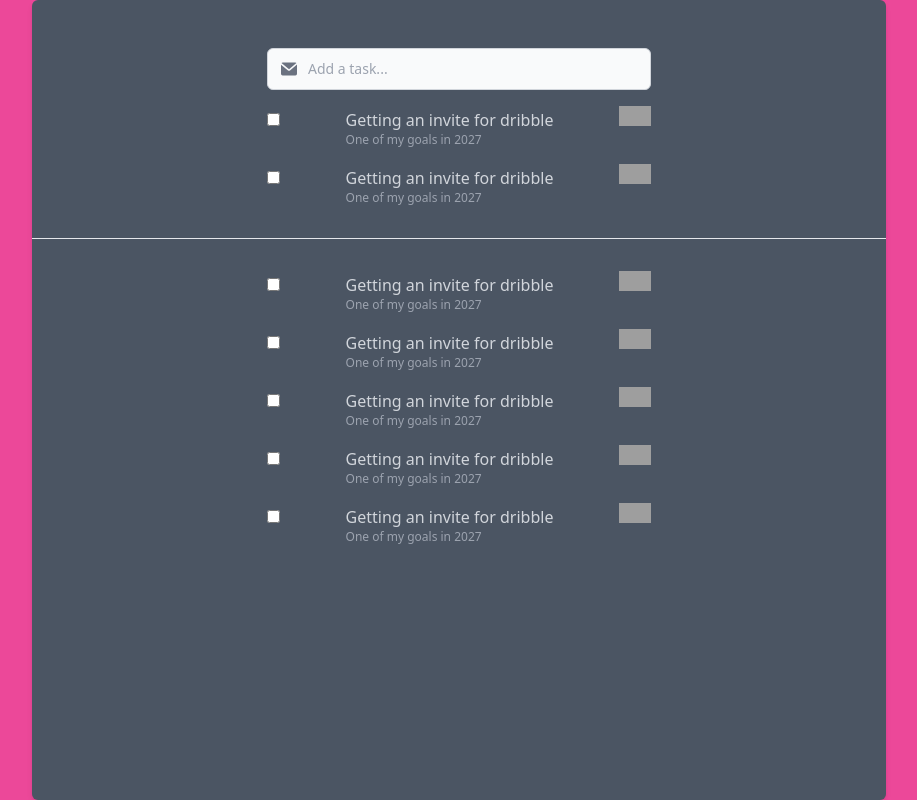
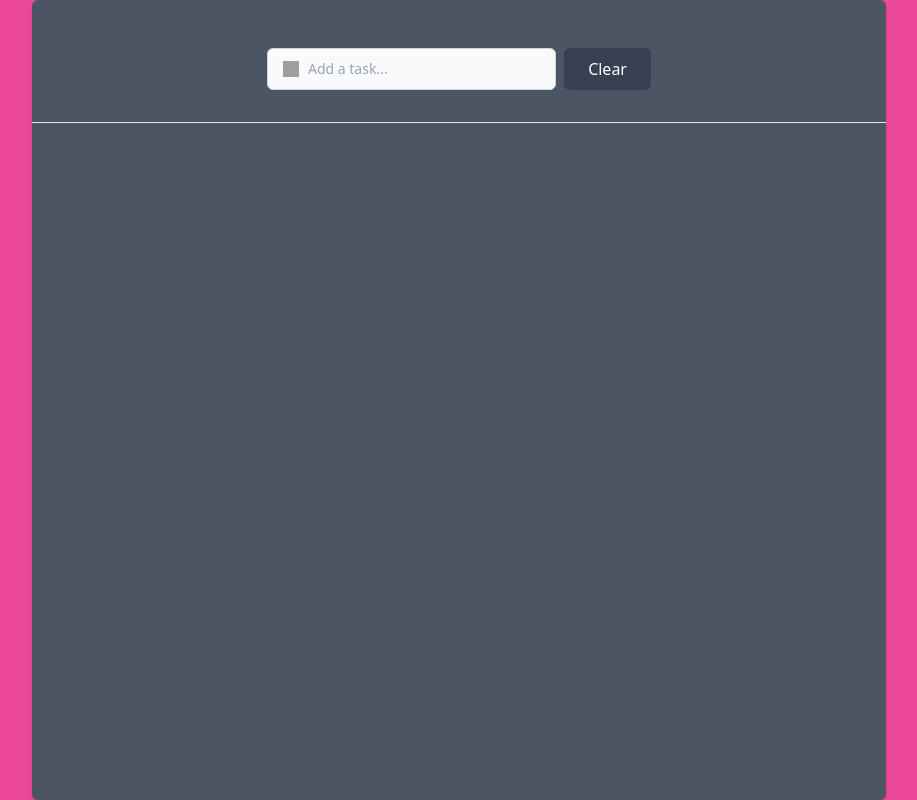
Before and after one commit to abdullahJubayer/React-Learning, a React (Vite) app: page / in a window 1280 px wide. Shown: the whole page, without its empty margins (181-1098 px from the left). Built offline with nearby package versions, Linux system fonts and the light colour scheme; grey boxes are pictures that could not be loaded.

Commit message:
complete todo

```diff
--- a/src/Body.tsx
+++ b/src/Body.tsx
@@ -1,22 +1,78 @@
+import { useEffect, useState } from "react";
 import { Form } from "./Form";
-import { List } from "./List";
 import { ListItem } from "./ListItem";
+import { getTodos, createTodo, TodoModel } from "./LocalStorageHelper";
+
+export type FormProps = {
+  addCallback: (text: string) => void;
+  clearCallback: () => void;
+};
+export type ListItemProps = {
+  data: TodoModel;
+  removeCallback: (todo: TodoModel) => void;
+  completeCallback: (todo: TodoModel) => void;
+};
 
 export function Body() {
-  let pinItems: Array<number> = [1, 2];
-  let items: Array<number> = [1, 2, 3, 4, 5];
+  const [items, setItems] = useState<Array<TodoModel>>(getTodos);
+  useEffect(() => {
+    createTodo(items);
+  }, [items]);
+
+  const addTodo = (todoName: string) => {
+    const todo: TodoModel = {
+      name: todoName,
+      description: "",
+      createdAt: Date().toLocaleString(),
+      updatedAt: Date().toLocaleString(),
+      status: "InProgress",
+    };
+    setItems([...items, todo]);
+  };
+
+  const updateTodo = (updateTodo: TodoModel) => {
+    const dartyIndex = items.findIndex((item) => item.name == updateTodo.name);
+    items[dartyIndex] = updateTodo;
+    setItems([...items]);
+  };
+
+  const deleteFromTodo = (deletedTodo: TodoModel) => {
+    const updatedItems = items.filter((item) => item.name !== deletedTodo.name);
+    setItems([...updatedItems]);
+  };
+
+  const clearAllTodos = () => {
+    const updatedItems = items.filter((item) => item.name === "");
+    setItems([...updatedItems]);
+  };
 
   return (
     <div className="bg-pink-500 h-screen">
       <div className="bg-gray-600 w-2/3 h-screen rounded-md shadow-md mx-auto">
-        <Form />
-        {pinItems.map((data) => (
-          <ListItem key={data} />
-        ))}
+        <Form addCallback={addTodo} clearCallback={clearAllTodos} />
+        {items.map(
+          (data) =>
+            data.status === "Completed" && (
+              <ListItem
+                key={data.updatedAt}
+                data={data}
+                completeCallback={updateTodo}
+                removeCallback={deleteFromTodo}
+              />
+            )
+        )}
         <hr className="h-px my-8 bg-gray-200 border-0 dark:bg-gray-700" />
-        {items.map((data) => (
-          <ListItem key={data} />
-        ))}
+        {items.map(
+          (data) =>
+            data.status != "Completed" && (
+              <ListItem
+                key={data.updatedAt}
+                data={data}
+                completeCallback={updateTodo}
+                removeCallback={deleteFromTodo}
+              />
+            )
+        )}
       </div>
     </div>
   );
--- a/src/Form.tsx
+++ b/src/Form.tsx
@@ -1,25 +1,48 @@
-export function Form() {
+import { useRef } from "react";
+import { FormProps } from "./Body";
+
+export const Form: React.FC<FormProps> = ({ addCallback, clearCallback }) => {
+  const text = useRef<HTMLInputElement>(null);
+
+  const handleEnter = (event: React.KeyboardEvent<HTMLInputElement>) => {
+    if (event.key === "Enter") {
+      event.preventDefault();
+      const value = text.current?.value.trim();
+      if (value) {
+        addCallback(value);
+        text.current!.value = "";
+      }
+    }
+  };
+
   return (
     <form className="max-w-sm mx-auto pt-12">
-      <div className="relative">
-        <div className="absolute inset-y-0 start-0 flex items-center ps-3.5 pointer-events-none">
-          <svg
-            className="w-4 h-4 text-gray-500 dark:text-gray-400"
-            aria-hidden="true"
-            xmlns="http://www.w3.org/2000/svg"
-            fill="currentColor"
-            viewBox="0 0 20 16"
-          >
-            <path d="m10.036 8.278 9.258-7.79A1.979 1.979 0 0 0 18 0H2A1.987 1.987 0 0 0 .641.541l9.395 7.737Z" />
-            <path d="M11.241 9.817c-.36.275-.801.425-1.255.427-.428 0-.845-.138-1.187-.395L0 2.6V14a2 2 0 0 0 2 2h16a2 2 0 0 0 2-2V2.5l-8.759 7.317Z" />
-          </svg>
+      <div className="relative flex">
+        <div className="absolute inset-y-0 start-0 flex items-center ps-4">
+          <img
+            src="https://static-00.iconduck.com/assets.00/task-icon-512x455-65114hdn.png"
+            alt="more-btn"
+            className="w-4 h-4"
+          />
         </div>
         <input
+          ref={text}
           type="text"
           className="bg-gray-50 border border-gray-300 text-gray-900 text-sm rounded-md block w-full ps-10 p-2.5 dark:bg-gray-700 dark:border-gray-600 dark:placeholder-gray-400 dark:text-white"
           placeholder="Add a task..."
+          onKeyDown={handleEnter}
         />
+        <button
+          className="text-white px-6 bg-gray-700 rounded-md ms-2"
+          onClick={(e) => {
+            e.preventDefault();
+            console.log("print");
+            clearCallback();
+          }}
+        >
+          Clear
+        </button>
       </div>
     </form>
   );
-}
+};
--- a/src/ListItem.tsx
+++ b/src/ListItem.tsx
@@ -1,16 +1,41 @@
-export function ListItem() {
+import React from "react";
+import { ListItemProps } from "./Body";
+
+export const ListItem: React.FC<ListItemProps> = ({
+  data,
+  removeCallback,
+  completeCallback,
+}) => {
   return (
     <div className="max-w-sm mx-auto my-4 flex justify-between it items-baseline">
-      <input type="checkbox" name="isComplete" value="Bike" />
-      <div>
-        <p className="text-md text-gray-300">Getting an invite for dribble</p>
-        <p className="text-xs text-gray-400">One of my goals in 2027</p>
+      <input
+        type="checkbox"
+        name="isComplete"
+        checked={data.status === "Completed" ? true : false}
+        onChange={(e) => {
+          const updated = data;
+          updated.status = e.target.checked ? "Completed" : "InProgress";
+          completeCallback(updated);
+        }}
+      />
+      <div className="mx-4">
+        <p
+          className={`text-md text-gray-300 ${
+            data.status === "Completed" ? "line-through" : ""
+          }`}
+        >
+          {data.name}
+        </p>
+        <p className="text-xs text-gray-400">{data.createdAt}</p>
       </div>
       <img
-        src="https://www.svgrepo.com/show/491620/dots-3-horizontal.svg"
+        src="https://cdn-icons-png.flaticon.com/512/6861/6861362.png"
         alt="more-btn"
-        className="w-8 h-5"
+        className="w-5 h-4"
+        onClick={() => {
+          removeCallback(data);
+        }}
       />
     </div>
   );
-}
+};
--- /dev/null
+++ b/src/LocalStorageHelper.tsx
@@ -0,0 +1,33 @@
+type Status = "InProgress" | "Completed";
+
+export type TodoModel = {
+  name: string;
+  description: string;
+  createdAt: string;
+  updatedAt: string;
+  status: Status;
+};
+
+export function getTodos(): Array<TodoModel> {
+  const items = localStorage.getItem("todos");
+  return items ? JSON.parse(items) : [];
+}
+
+export function createTodo(newTodos: Array<TodoModel>) {
+  localStorage.setItem("todos", JSON.stringify(newTodos));
+}
+
+// export function updateTodo(todos: Array<TodoModel>, updatedTodo: TodoModel) {
+//   const dartyIndex = todos.findIndex((item) => item.name == updateTodo.name);
+//   todos[dartyIndex] = updatedTodo;
+//   localStorage.setItem("todos", JSON.stringify(todos));
+// }
+
+// export function deleteTodo(todos: Array<TodoModel>, deletedTodo: TodoModel) {
+//   const deletedIndex = todos.findIndex((item) => item.name == deletedTodo.name);
+//   localStorage.setItem("todos", JSON.stringify(todos));
+// }
+
+// export function clear() {
+//   localStorage.removeItem("todos");
+// }
```
